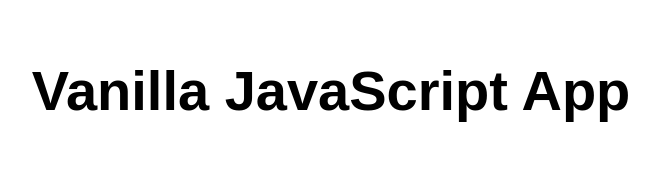
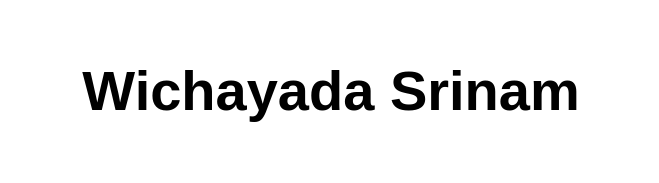
Before and after one commit to Nightynice/webappkku, a website: page src/index.html in a window 1280 px wide. Shown: the whole page, without its empty margins (309-968 px from the left). Drawn offline with Linux system fonts and the light colour scheme.

Commit message:
Update index.html

```diff
--- a/src/index.html
+++ b/src/index.html
@@ -10,7 +10,7 @@
 
 <body>
   <main>
-    <h1>Vanilla JavaScript App</h1>
+    <h1>Wichayada Srinam</h1>
   </main>
 </body>
 
```
